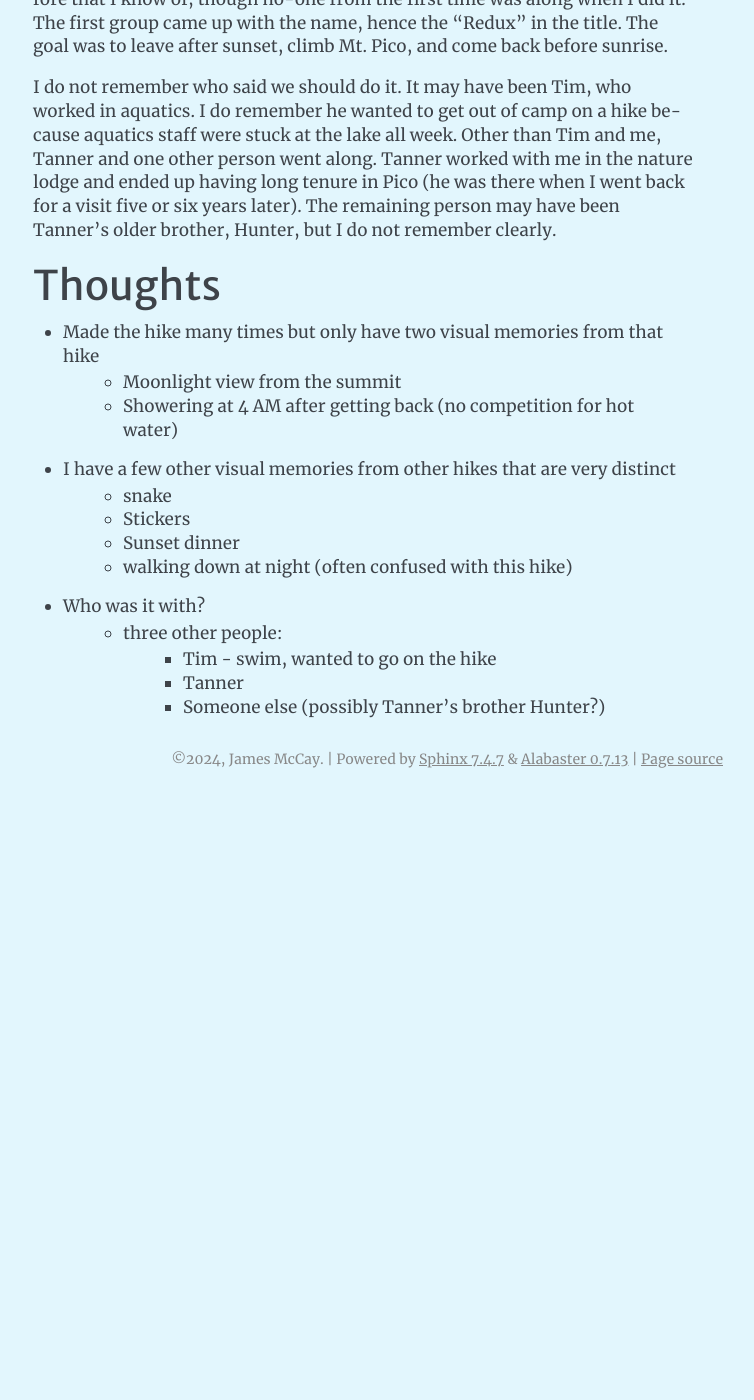
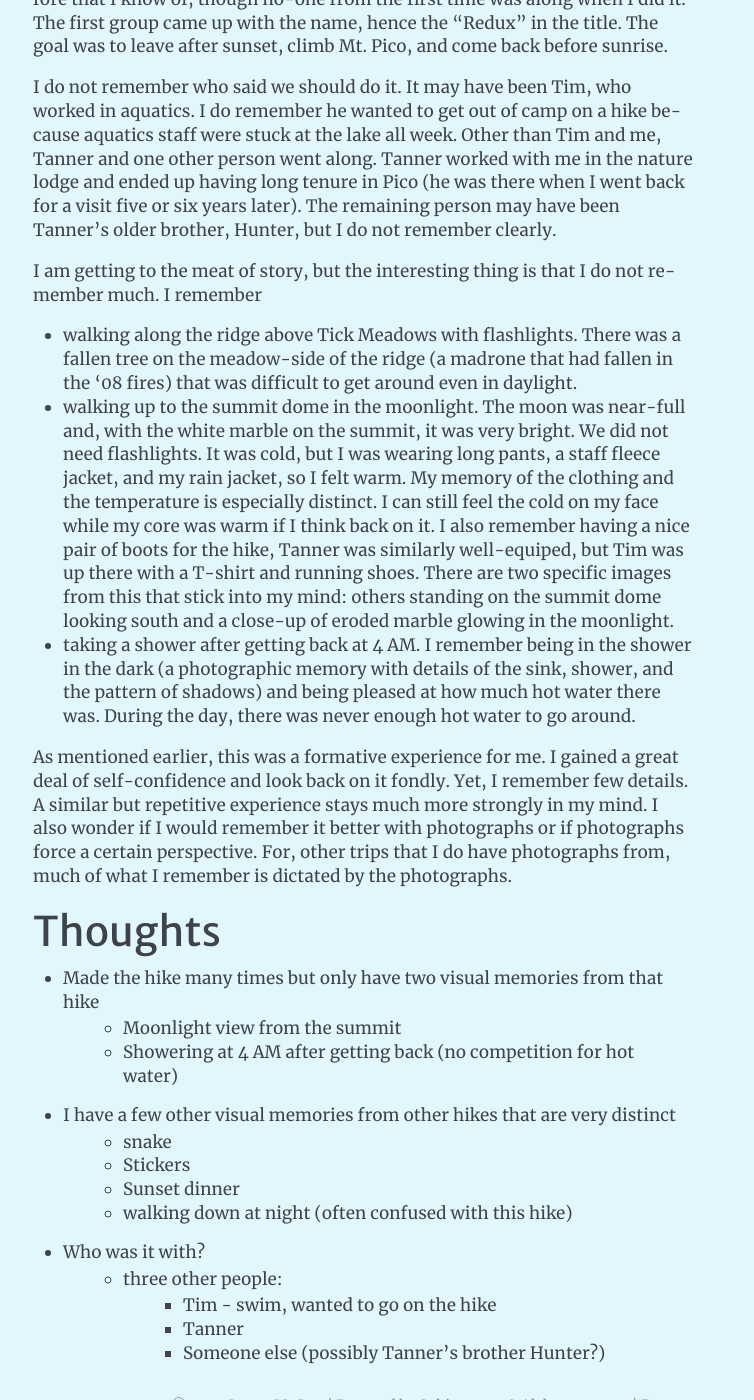
Before and after one commit to jwmccay/jwmccay.github.io, a Sphinx documentation site: the page built from source/writing/midnight_cowboys.rst, in a window 1280 px wide and 1400 px high, scrolled down 1062 px. Shown: the whole window, without its empty margins (387-1141 px from the left). Built offline with Sphinx 7.4.7, drawn with Linux system fonts in a browser that asks for light colours; before the commit the page ends 1860 px from its top, so only the background shows below that.

Commit message:
More writing

```diff
--- a/source/writing/midnight_cowboys.rst
+++ b/source/writing/midnight_cowboys.rst
@@ -12,6 +12,14 @@ I have a number of memories of this from the many times I did it while leading h
 The actual "Ride of the Midnight Cowboys - Redux" was on a Saturday night, the only night of the week with only staff in camp. It had been done once before that I know of, though no-one from the first time was along when I did it. The first group came up with the name, hence the "Redux" in the title. The goal was to leave after sunset, climb Mt. Pico, and come back before sunrise.
 
 I do not remember who said we should do it. It may have been Tim, who worked in aquatics. I do remember he wanted to get out of camp on a hike because aquatics staff were stuck at the lake all week. Other than Tim and me, Tanner and one other person went along. Tanner worked with me in the nature lodge and ended up having long tenure in Pico (he was there when I went back for a visit five or six years later). The remaining person may have been Tanner's older brother, Hunter, but I do not remember clearly.
+
+I am getting to the meat of story, but the interesting thing is that I do not remember much. I remember
+
+* walking along the ridge above Tick Meadows with flashlights. There was a fallen tree on the meadow-side of the ridge (a madrone that had fallen in the '08 fires) that was difficult to get around even in daylight.
+* walking up to the summit dome in the moonlight. The moon was near-full and, with the white marble on the summit, it was very bright. We did not need flashlights. It was cold, but I was wearing long pants, a staff fleece jacket, and my rain jacket, so I felt warm. My memory of the clothing and the temperature is especially distinct. I can still feel the cold on my face while my core was warm if I think back on it. I also remember having a nice pair of boots for the hike, Tanner was similarly well-equiped, but Tim was up there with a T-shirt and running shoes. There are two specific images from this that stick into my mind: others standing on the summit dome looking south and a close-up of eroded marble glowing in the moonlight.
+* taking a shower after getting back at 4 AM. I remember being in the shower in the dark (a photographic memory with details of the sink, shower, and the pattern of shadows) and being pleased at how much hot water there was. During the day, there was never enough hot water to go around.
+
+As mentioned earlier, this was a formative experience for me. I gained a great deal of self-confidence and look back on it fondly. Yet, I remember few details. A similar but repetitive experience stays much more strongly in my mind. I also wonder if I would remember it better with photographs or if photographs force a certain perspective. For, other trips that I do have photographs from, much of what I remember is dictated by the photographs.
 
 Thoughts
 ========
```
